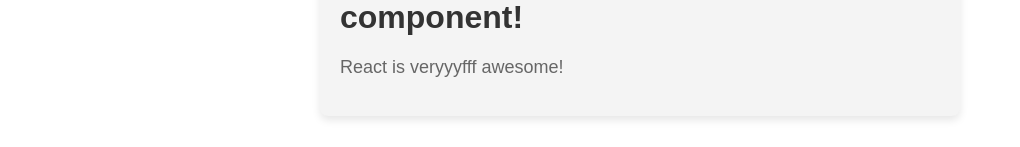
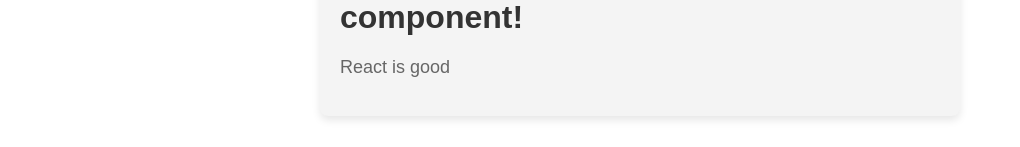
Before and after one commit to ram70099/Jenkins_demo, a React (Create React App) app: page / in a window 1280 px wide. Shown: the part 222-369 px from the top of the page, without its empty margins (0-1020 px from the left). Built offline with nearby package versions, Linux system fonts and the light colour scheme; no server answers.

Commit message:
Update Header.js

```diff
--- a/src/Header/Header.js
+++ b/src/Header/Header.js
@@ -25,7 +25,7 @@
   return (
     <div className="my-component">
       <h1>Hello, this is a simple React component!</h1>
-      <p>React is veryyyfff awesome!</p>
+      <p>React is good</p>
 
       {loading ? (
         <p>Loading data...</p>  // Show loading message while fetching data
```
